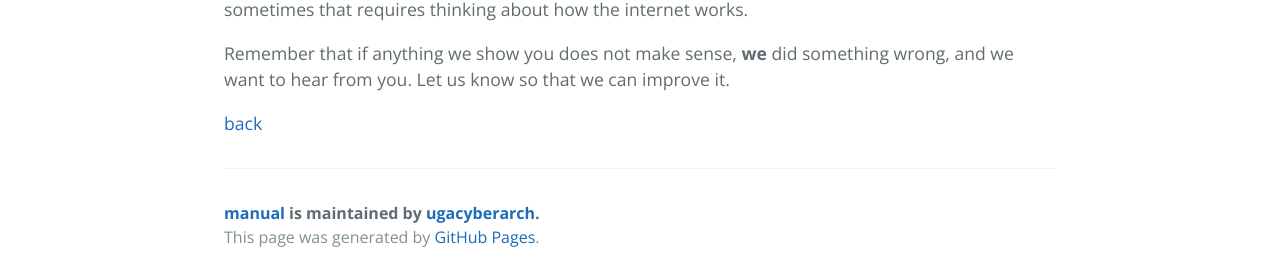
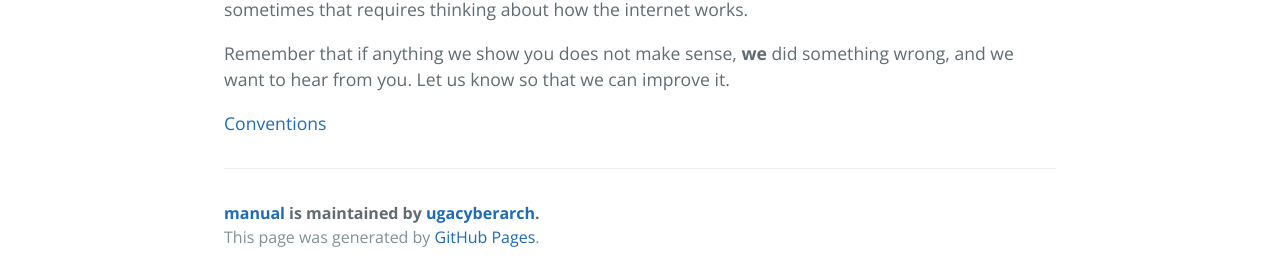
Before and after one commit to ugacyberarch/manual, a Jekyll site: the page built from note_to_readers.md, in a window 1280 px wide. Shown: the part 828-1106 px from the top of the page. Built offline with Jekyll 4.4.1, drawn with Linux system fonts in a browser that asks for light colours.

Commit message:
Update from Forestry.io Sammy Vo updated note_to_readers.md

```diff
--- a/note_to_readers.md
+++ b/note_to_readers.md
@@ -17,4 +17,4 @@ We want to show you how to be safe by showing you **why** it is necessary to mak
 
 Remember that if anything we show you does not make sense, **we** did something wrong, and we want to hear from you. Let us know so that we can improve it.
 
-[back](./)
+[Conventions](./ "Conventions ")
```
